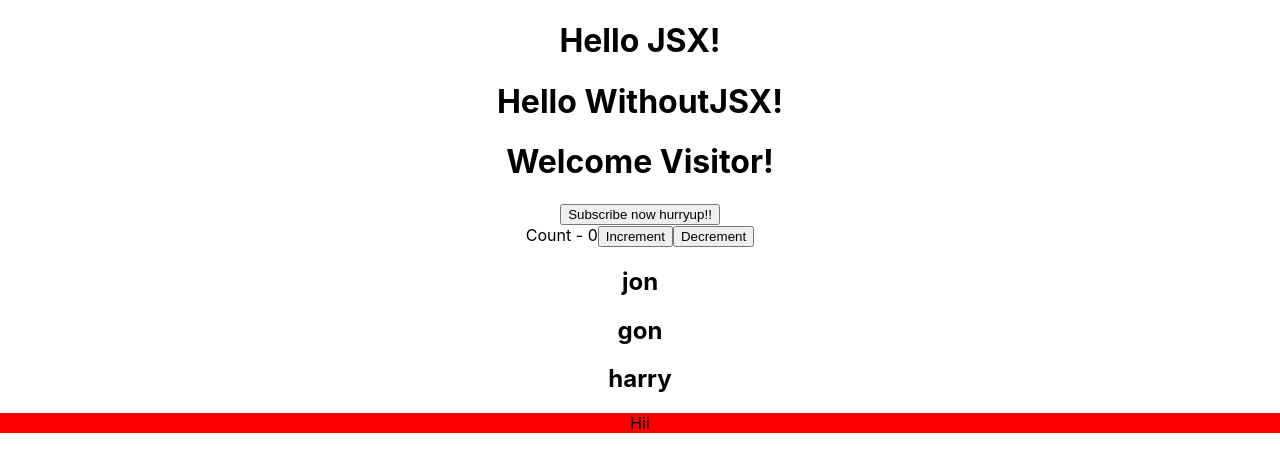
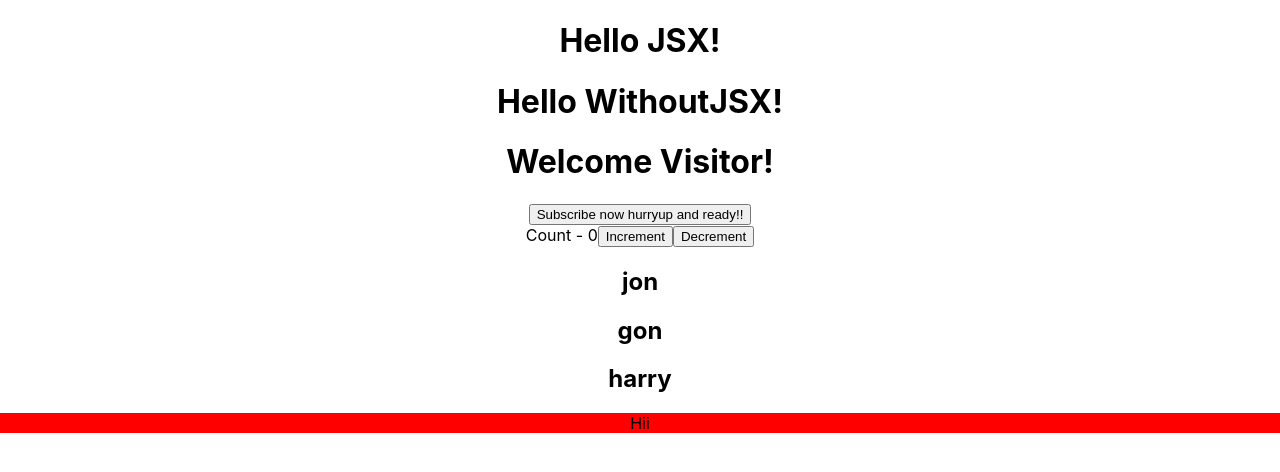
Before and after one commit to iamSaugata27/docker-react, a React (Create React App) app: page / in a window 1280 px wide. Shown: the top 472 px of the page. Built offline with nearby package versions, Linux system fonts and the light colour scheme; no server answers.

Commit message:
commit 14

```diff
--- a/src/components/ClassCompo.js
+++ b/src/components/ClassCompo.js
@@ -16,7 +16,7 @@ class ClassCompo extends Component {
     return (
       <div>
         <h1>{this.state.message}</h1>
-        <button onClick={() => this.changeMessage()}>Subscribe now hurryup!!</button>
+        <button onClick={() => this.changeMessage()}>Subscribe now hurryup and ready!!</button>
       </div>
     );
   }
```
